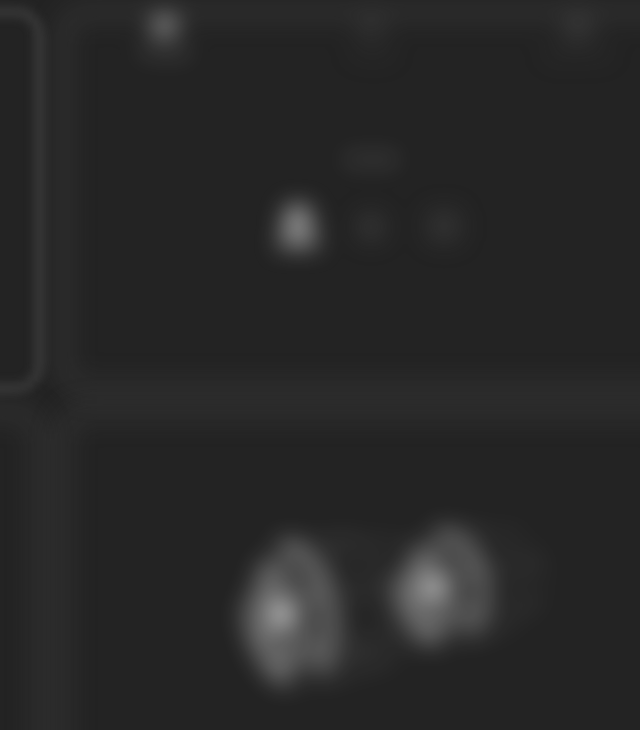
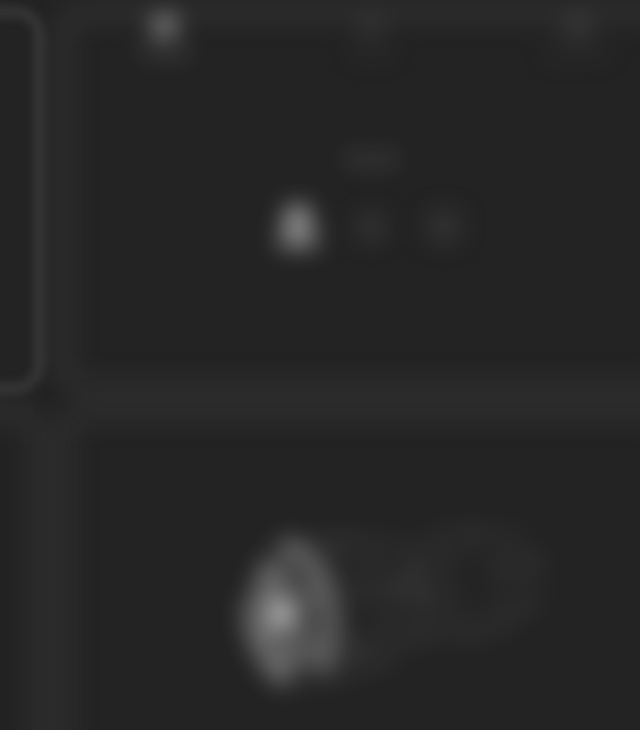
Before and after one commit to JielingYang/HomePageProject, a React app in the folder react-client/: page / in a window 1280 px wide. Shown: the top 730 px of the page, without its empty margins (589-1229 px from the left). Built offline with nearby package versions, Linux system fonts and the light colour scheme; the HTML template or start-up script is replaced by a standard one.

Commit message:
add engine selection transition

```diff
--- a/react-client/src/classes/StateModelClasses/EnginePartStateModel.js
+++ b/react-client/src/classes/StateModelClasses/EnginePartStateModel.js
@@ -22,6 +22,7 @@ export default class EnginePartStateModel extends StateModel
     {
         let result = new EnginePartStateModel(this.getNumberId(), this.getStringId(), this.getPosition());
         result.setMouseHover(this.getMouseHover());
+        result.setIsSelected(this.getIsSelected());
         return result;
     }
 }
--- a/react-client/src/classes/StateModelClasses/StateModel.js
+++ b/react-client/src/classes/StateModelClasses/StateModel.js
@@ -6,6 +6,7 @@ export default class StateModel extends Base
     {
         super(numId, strId);
         this.mouseHover = false;
+        this.isSelected = false;
     }
 
     setMouseHover(value: boolean)
@@ -18,10 +19,21 @@ export default class StateModel extends Base
         return this.mouseHover;
     }
 
+    setIsSelected(value: boolean)
+    {
+        this.isSelected = value;
+    }
+
+    getIsSelected(): boolean
+    {
+        return this.isSelected;
+    }
+
     deepClone(): StateModel
     {
         let result = new StateModel(this.getNumberId(), this.getStringId());
         result.setMouseHover(this.getMouseHover());
+        result.setIsSelected(this.getIsSelected());
         return result;
     }
 }
--- a/react-client/src/components/basePanelSubComponents/BottomRightPanel.js
+++ b/react-client/src/components/basePanelSubComponents/BottomRightPanel.js
@@ -40,7 +40,9 @@ const BottomRightPanel = (props: BottomRightPanelPropsType) =>
             <SubPanelBorder subPanelState={props.bottomRightPanelState} borderBlurLevel={BLUR_LEVEL.LIGHT}/>
             {enginePartModels.map((model: EnginePartStateModel, index: number) =>
             {
-                return <EnginePart key={index} stateModel={model} engineIndex={index} engineRotationX={props.bottomRightPanelState.engineRotationX} engineRotationY={props.bottomRightPanelState.engineRotationY}
+                return <EnginePart key={index} stateModel={model} engineIndex={index}
+                                   engineRotationX={props.bottomRightPanelState.engineRotationX}
+                                   engineRotationY={props.bottomRightPanelState.engineRotationY}
                                    mouseHoverOnAnyEnginePart={mouseHoverOnAny}/>
             })}
         </div>);
--- a/react-client/src/components/basePanelSubComponents/EnginePart.js
+++ b/react-client/src/components/basePanelSubComponents/EnginePart.js
@@ -4,10 +4,10 @@ import {connect} from "react-redux";
 import StyleObject from "../../classes/StyleObject";
 import type {bottomRightPanelStateType} from "../../reducers/bottomRightPanelReducer";
 import {TRANSITION_TIME_NORMAL} from "../../utilities/CONSTANTS_TIME";
-import {COMMON_TYPE} from "../../utilities/CONSTANTS_STRING";
-import {bottomRightPanelAction_requestToSetMouseHoverOnEnginePart} from "../../actionCreators/bottomRightPanelActions";
+import {COMMON_TYPE, ENGINE_PART_IDS} from "../../utilities/CONSTANTS_STRING";
+import {bottomRightPanelAction_requestToSetMouseHoverOnEnginePart, bottomRightPanelAction_requestToToggleIsSelectedOnEnginePart} from "../../actionCreators/bottomRightPanelActions";
 import EnginePartStateModel from "../../classes/StateModelClasses/EnginePartStateModel";
-import {BLUR_LEVEL} from "../../utilities/CONSTANTS_NUMBER";
+import {BLUR_LEVEL, INDEX} from "../../utilities/CONSTANTS_NUMBER";
 import type {basePanelStateType} from "../../reducers/basePanelReducer";
 import {getAllEngineFrontFaceSvg} from "../../utilities/svgIcons";
 import {WHITE_TRANSPARENT_80} from "../../utilities/CONSTANTS_COLOR";
@@ -22,6 +22,7 @@ type EnginePartPropsType = {
     mouseHoverOnAnyEnginePart: boolean,
 
     bottomRightPanelAction_requestToSetMouseHoverOnEnginePart: Function,
+    bottomRightPanelAction_requestToToggleIsSelectedOnEnginePart: Function,
 }
 
 const EnginePart = (props: EnginePartPropsType) =>
@@ -31,17 +32,25 @@ const EnginePart = (props: EnginePartPropsType) =>
     let enginePartSize = props.bottomRightPanelState.enginePartSize;
     let enginePartInitialMiddlePosition: string = "calc(50% - " + enginePartSize / 2 + "px)";
     let mouseHoverOnThisEnginePart: boolean = stateModel.getMouseHover();
+    let isThisEnginePartSelected: boolean = stateModel.getIsSelected();
+    let isFrontEnginePart: boolean = stateModel.getStringId() === ENGINE_PART_IDS[INDEX.ENGINE_PART_FRONT];
+    // let isBackEnginePart: boolean = stateModel.getStringId() === ENGINE_PART_IDS[INDEX.ENGINE_PART_BACK];
+    let engineSideFacesDefaultTranslation: number = enginePartSize * 0.5;
+    let engineFrontFacesDefaultRotation: number = 180;
+    let basePanelRotationX: number = basePanelState.basePanelRotationX;
+    let basePanelRotationY: number = basePanelState.basePanelRotationY;
+    let numberOfEngineSideFaces: number = props.bottomRightPanelState.numberOfEngineSideFaces;
+    let engineSideFacesExteriorAngle: number = props.bottomRightPanelState.engineSideFacesExteriorAngle;
+    let enginePartSideFacesStyleObjects = [];
+    let allEnginePartFrontFaceSvg = getAllEngineFrontFaceSvg(WHITE_TRANSPARENT_80);
+    let hoverTranslation = enginePartSize * 0.05;
+    let selectTranslation = enginePartSize * 0.13;
     let enginePartBlurLevel: BLUR_LEVEL = props.mouseHoverOnAnyEnginePart && !mouseHoverOnThisEnginePart
                                           ? BLUR_LEVEL.LIGHT
                                           : BLUR_LEVEL.NONE;
     let enginePartOpacity: BLUR_LEVEL = props.mouseHoverOnAnyEnginePart && !mouseHoverOnThisEnginePart
                                         ? 0.5
                                         : 1;
-    let engineFacesDefaultTranslation: number = enginePartSize * 0.5;
-    let engineFrontFacesDefaultRotation: number = 180;
-
-    let basePanelRotationX: number = basePanelState.basePanelRotationX;
-    let basePanelRotationY: number = basePanelState.basePanelRotationY;
 
     let enginePartContainerDivStyleObject: StyleObject = new StyleObject(COMMON_TYPE.DEFAULT)
         .setBasics(enginePartSize, enginePartSize, enginePartInitialMiddlePosition, enginePartInitialMiddlePosition)
@@ -50,9 +59,6 @@ const EnginePart = (props: EnginePartPropsType) =>
         .addRotationY(props.engineRotationY + basePanelRotationY)
         .addTranslationX(stateModel.getPosition())
         .setTransformStyle("preserve-3d");
-
-    let numberOfEngineSideFaces: number = props.bottomRightPanelState.numberOfEngineSideFaces;
-    let engineSideFacesExteriorAngle: number = props.bottomRightPanelState.engineSideFacesExteriorAngle;
     let enginePartFaceDivCommonStyleObject: StyleObject = new StyleObject(COMMON_TYPE.DEFAULT)
         .setBasics("100%", props.bottomRightPanelState.engineSideFaceHeightPercentage, 0, props.bottomRightPanelState.engineSideFaceTopPercentage)
         .setPointerEvents("auto")
@@ -60,24 +66,42 @@ const EnginePart = (props: EnginePartPropsType) =>
         .setOpacity(enginePartOpacity)
         .addTransition("filter", TRANSITION_TIME_NORMAL)
         .addTransition("opacity", TRANSITION_TIME_NORMAL);
-    let enginePartSideFacesStyleObjects = [];
     for (let i = 0; i < numberOfEngineSideFaces; i++)
     {
         enginePartSideFacesStyleObjects.push(enginePartFaceDivCommonStyleObject.clone()
             .addRotationX(engineSideFacesExteriorAngle * i)
-            .addTranslationZ(engineFacesDefaultTranslation));
+            .addTranslationZ(engineSideFacesDefaultTranslation));
     }
 
-    let allEnginePartFrontFaceSvg = getAllEngineFrontFaceSvg(WHITE_TRANSPARENT_80);
+    let enginePartFrontFace = isFrontEnginePart
+                              ? allEnginePartFrontFaceSvg.map((svg, i) =>
+        {
             let enginePartFrontFaceDivStyleObject: StyleObject = enginePartFaceDivCommonStyleObject.clone()
                 .setHeight("100%")
                 .setTop(0)
                 .addRotationY(-90)
                 .addRotationZ(engineFrontFacesDefaultRotation)
-        .addTranslationZ(engineFacesDefaultTranslation)
+                .addTranslationZ(engineSideFacesDefaultTranslation)
                 .addTransition("transform", TRANSITION_TIME_NORMAL);
+            let tz = isThisEnginePartSelected
+                     ? selectTranslation * (i + 1)
+                     : mouseHoverOnThisEnginePart
+                       ? hoverTranslation * (i + 1)
+                       : 0;
+            let selectRotation = isThisEnginePartSelected
+                                 ? 90
+                                 : mouseHoverOnThisEnginePart
+                                   ? 30
+                                   : 0;
+            let so = enginePartFrontFaceDivStyleObject.clone()
+                .addRotationZ(selectRotation)
+                .addTranslationZ(tz);
+            return <div key={i} style={so.getStyle()}>{svg}</div>
+        })
+                              : null;
 
     return <div id={stateModel.getStringId()} style={enginePartContainerDivStyleObject.getStyle()}
+                onClick={() => props.bottomRightPanelAction_requestToToggleIsSelectedOnEnginePart(props.engineIndex)}
                 onMouseEnter={() => props.bottomRightPanelAction_requestToSetMouseHoverOnEnginePart(props.engineIndex, true)}
                 onMouseLeave={() => props.bottomRightPanelAction_requestToSetMouseHoverOnEnginePart(props.engineIndex, false)}>
         {enginePartSideFacesStyleObjects.map((so: StyleObject, i: number) =>
@@ -90,19 +114,7 @@ const EnginePart = (props: EnginePartPropsType) =>
                 </svg>
             </div>
         })}
-        {allEnginePartFrontFaceSvg.map((svg, i) =>
-        {
-            let hoverTranslation = mouseHoverOnThisEnginePart
-                                   ? enginePartSize * 0.13 * (i + 1)
-                                   : 0;
-            let hoverRotation = mouseHoverOnThisEnginePart
-                                   ? 90
-                                   : 0;
-            let so = enginePartFrontFaceDivStyleObject.clone()
-                .addRotationZ(hoverRotation)
-                .addTranslationZ(hoverTranslation);
-            return <div key={i} style={so.getStyle()}>{svg}</div>
-        })}
+        {enginePartFrontFace}
     </div>;
 };
 
@@ -118,6 +130,7 @@ const matchDispatchToProps = (dispatch) =>
 {
     return bindActionCreators({
         bottomRightPanelAction_requestToSetMouseHoverOnEnginePart: bottomRightPanelAction_requestToSetMouseHoverOnEnginePart,
+        bottomRightPanelAction_requestToToggleIsSelectedOnEnginePart: bottomRightPanelAction_requestToToggleIsSelectedOnEnginePart,
     }, dispatch);
 };
 
--- a/react-client/src/reducers/bottomRightPanelReducer.js
+++ b/react-client/src/reducers/bottomRightPanelReducer.js
@@ -126,6 +126,14 @@ const bottomRightPanelAction_setMouseHoverOnEnginePart_handler = (state: bottomR
 
 };
 
+const bottomRightPanelAction_setSelectOnEnginePart_handler = (state: bottomRightPanelStateType, action) =>
+{
+    let nextState = deepCopy(state);
+    nextState.enginePartStateModels[action.engineIndex].setIsSelected(action.select);
+    return nextState;
+
+};
+
 const bottomRightPanelAction_setPerspective_handler = (state: bottomRightPanelStateType, action) =>
 {
     let nextState = deepCopy(state);
@@ -154,6 +162,7 @@ const bottomRightPanelReducerHandlers = {
     [BOTTOM_RIGHT_PANEL_ACTION_TYPE.BOTTOM_RIGHT_PANEL_ACTION_UPDATE_ENGINE_ROTATION]: bottomRightPanelAction_updateEngineRotation_handler,
     [BOTTOM_RIGHT_PANEL_ACTION_TYPE.BOTTOM_RIGHT_PANEL_ACTION_UPDATE_ENGINE_PART_STATE_MODEL_Z_POSITION]: bottomRightPanelAction_updateEnginePartStateModelPosition_handler,
     [BOTTOM_RIGHT_PANEL_ACTION_TYPE.BOTTOM_RIGHT_PANEL_ACTION_SET_MOUSE_HOVER_ON_ENGINE_PART]: bottomRightPanelAction_setMouseHoverOnEnginePart_handler,
+    [BOTTOM_RIGHT_PANEL_ACTION_TYPE.BOTTOM_RIGHT_PANEL_ACTION_SET_SELECT_ON_ENGINE_PART]: bottomRightPanelAction_setSelectOnEnginePart_handler,
     [BOTTOM_RIGHT_PANEL_ACTION_TYPE.BOTTOM_RIGHT_PANEL_ACTION_UPDATE_ENGINE_PART_SIZE]: bottomRightPanelAction_updateEnginePartSize_handler,
     [BOTTOM_RIGHT_PANEL_ACTION_TYPE.BOTTOM_RIGHT_PANEL_ACTION_SET_PERSPECTIVE]: bottomRightPanelAction_setPerspective_handler,
     [BOTTOM_RIGHT_PANEL_ACTION_TYPE.BOTTOM_RIGHT_PANEL_ACTION_SET_ENGINE_SIDE_FACES]: bottomRightPanelAction_setEngineSideFaces_handler,
```
Also changed, not shown: react-client/src/actionCreators/bottomRightPanelActions.js (+18 -0 lines). Lines whose indentation alone changed are shown as unchanged.
